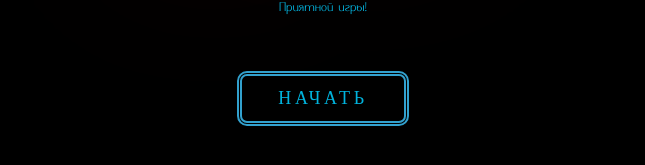
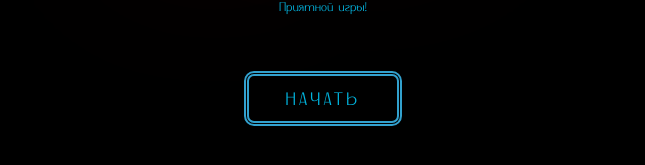
Before and after one commit to lagunnna/sex-game, a Vue app: page / in a window 1280 px wide. Shown: the part 291-456 px from the top of the page, without its empty margins (317-962 px from the left). Built offline with nearby package versions, Linux system fonts and the light colour scheme; a web font is replaced by a local one.

Commit message:
change base font of the project

```diff
--- a/src/App.vue
+++ b/src/App.vue
@@ -8,7 +8,7 @@
 @import url('./assets/styles/index.scss');
 
 #app {
-  font-family: "Varela Round";
+  font-family: "Ethna";
   -webkit-font-smoothing: antialiased;
   -moz-osx-font-smoothing: grayscale;
   text-align: center;
--- a/src/assets/styles/index.scss
+++ b/src/assets/styles/index.scss
@@ -55,7 +55,6 @@ img {
 .active-btn {
   border: thick double #32a1ce;
   color: inherit;
-  font-family: "Varela Round";
   background-color: black;
   border-radius: 10px;
   padding: 0.5em 2em;
--- a/src/components/Logo.vue
+++ b/src/components/Logo.vue
@@ -37,6 +37,7 @@ export default {
 }
 .title-neon-blue {
   display: inline-block;
+  font-family: 'Varela Round';
   font-size: 2.5rem;
   line-height: 1;
   text-transform: uppercase;
--- a/src/views/Home.vue
+++ b/src/views/Home.vue
@@ -47,7 +47,6 @@ export default {
   .hello-text {
     font-size: 1rem;
     display: block;
-    font-family: 'Ethna';
     margin-bottom: 1em;
 
     @media (min-width: 50em) {
--- a/src/views/SelectLevel.vue
+++ b/src/views/SelectLevel.vue
@@ -35,7 +35,6 @@ export default {
 
   .active-btn-levels,
   .title-levels{
-    font-family: 'Ethna';
     text-transform: uppercase;
     letter-spacing: 0.3em;
     margin: 2em auto 0;
```
